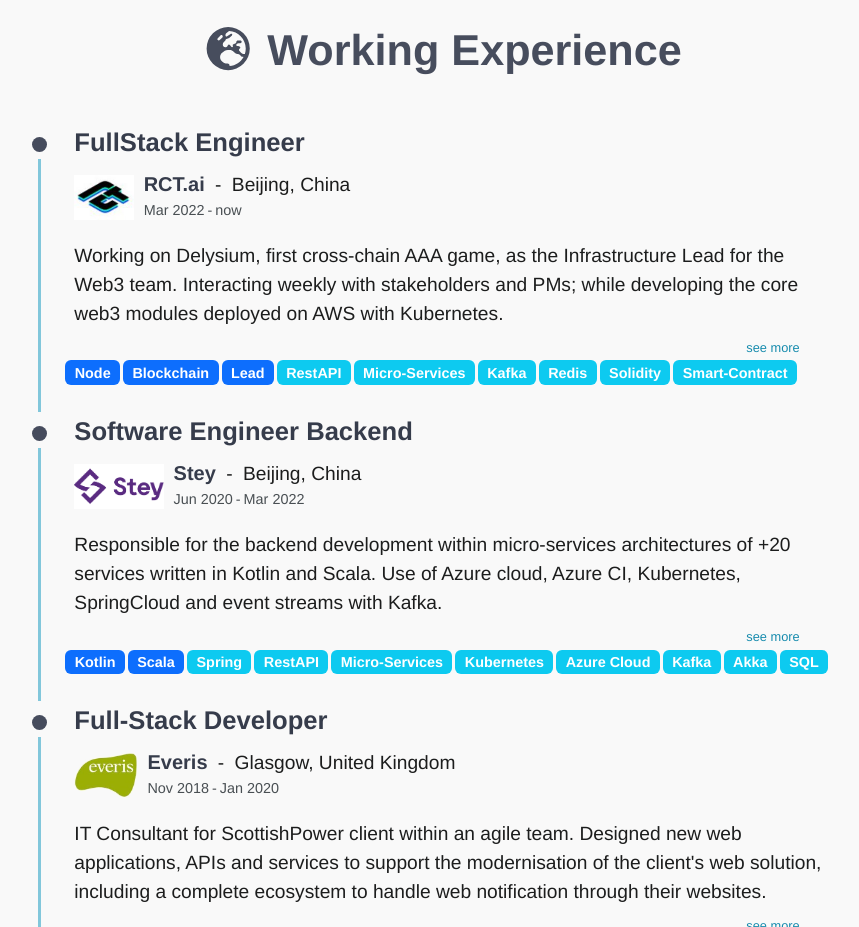
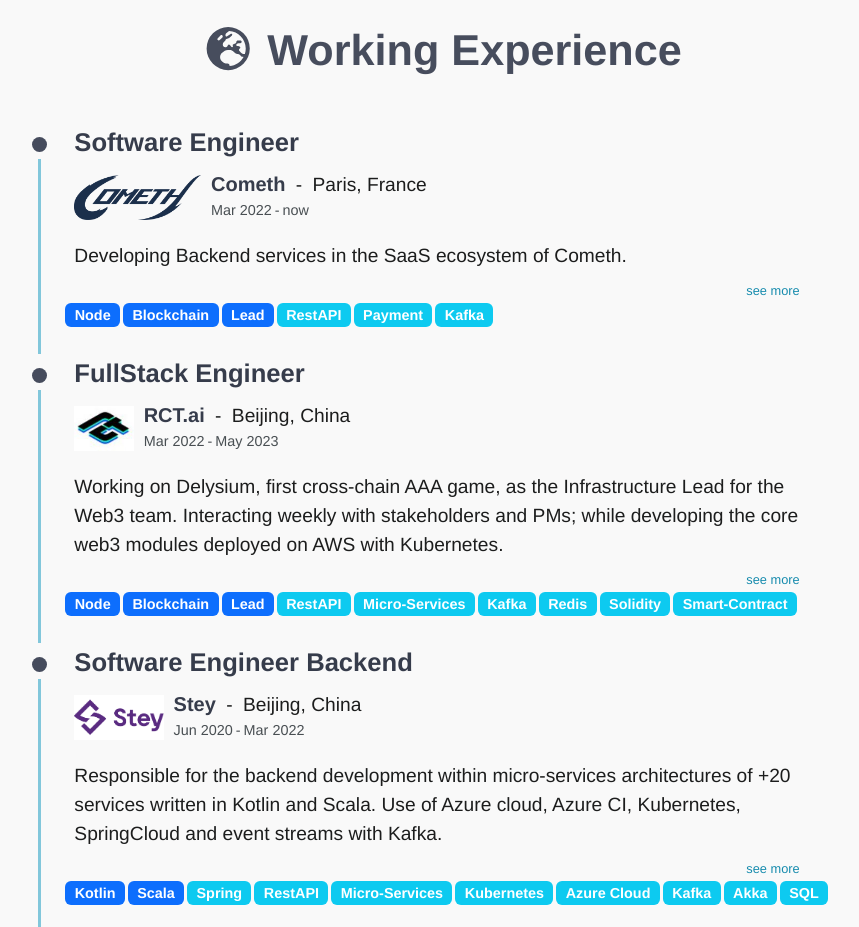
Before and after one commit to Draym/portfolio, a React (Create React App) app: page / in a window 1280 px wide. Shown: the part 1200-2127 px from the top of the page, without its empty margins (193-1052 px from the left). Built offline with nearby package versions, Linux system fonts and the light colour scheme.

Commit message:
task: add cometh

```diff
--- a/src/assets/img/images.js
+++ b/src/assets/img/images.js
@@ -15,6 +15,7 @@
 };
 
 export const CompanyImg = {
+    cometh: require("./company/cometh.png"),
     rct: require("./company/rct.jpg"),
     stey: require("./company/stey.png"),
     everis: require("./company/everis.png"),
--- a/src/data/DEnterprises.js
+++ b/src/data/DEnterprises.js
@@ -3,6 +3,40 @@
 
 const Enterprises =
     [
+        {
+            title: "Software Engineer",
+            institute: "Cometh",
+            institute_logo: CompanyImg.cometh,
+            city: "Paris",
+            country: "France",
+            date_start: "Mar 2022",
+            date_end: "now",
+            date_total: "4mon",
+            id: "cometh",
+            intro: "Developing Backend services in the SaaS ecosystem of Cometh.",
+            badges: [{name: 'Node', color: 'primary'}, {name: 'Blockchain', color: 'primary'}, {
+                name: 'Lead',
+                color: 'primary'
+            },
+                {name: 'RestAPI', color: 'info'}, {name: 'Payment', color: 'info'},
+                {name: 'Kafka', color: 'info'}],
+            details: <div>
+                <ul className="p-br-2">
+                    <li>Develop orderbook and marketplace api for blockchain with off-chain optimization</li>
+                    <li>Develop an put in production Kong Gateway to handle authentication and ApiKeys</li>
+                    <li className="plvl-1">
+                        <p>Develop the Customer Licenses, Billing and Payment system of our SaaS platform</p>
+                        <ul>
+                            <li>Integration of RevolutPay for scheduled payments</li>
+                            <li>Integration of Pennylane for invoice generation and accounting</li>
+                        </ul>
+                    </li>
+                </ul>
+                <p className="plvl">➔ Typescript, Node.js, Kafka, Kong, Ethers</p>
+                <p className="plvl">➔ PostgresSQL, Docker, Kubernetes, GCloud</p>
+                <p className="plvl">➔ Lead projects</p>
+            </div>
+        },
         {
             title: "FullStack Engineer",
             institute: "RCT.ai",
@@ -10,8 +44,8 @@
             city: "Beijing",
             country: "China",
             date_start: "Mar 2022",
-            date_end: "now",
-            date_total: "1yr",
+            date_end: "May 2023",
+            date_total: "1.2yr",
             id: "rct",
             intro: "Working on Delysium, first cross-chain AAA game, as the Infrastructure Lead for the Web3 team. Interacting weekly with stakeholders and PMs; while developing the core web3 modules deployed on AWS with Kubernetes.",
             badges: [{name: 'Node', color: 'primary'}, {name: 'Blockchain', color: 'primary'}, {
```
Also changed, not shown: src/assets/img/company/cometh.png (added).
